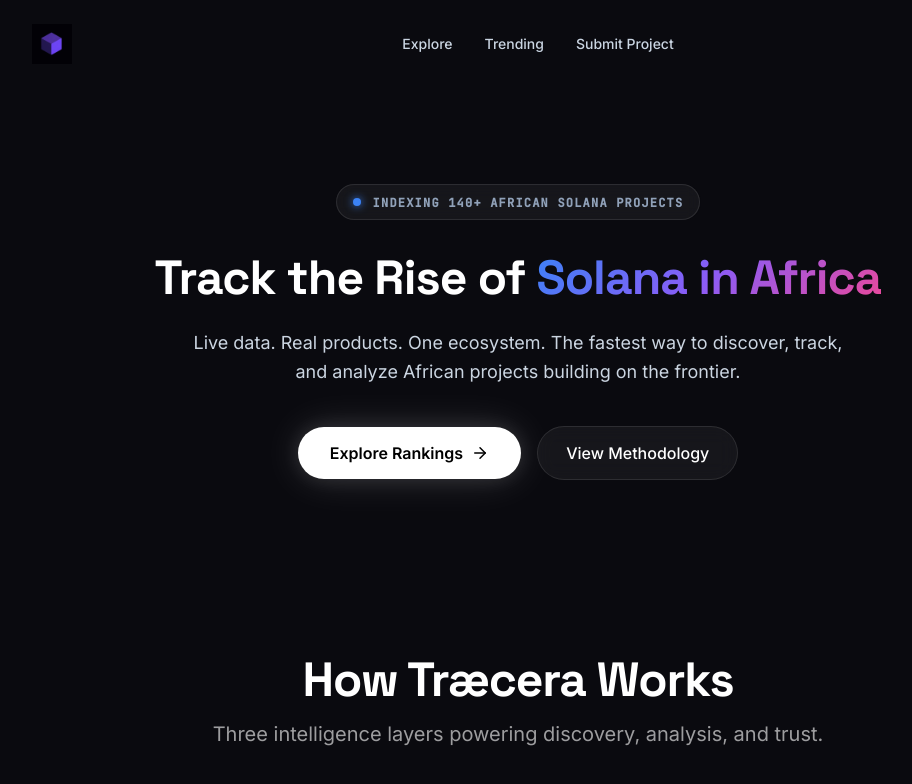
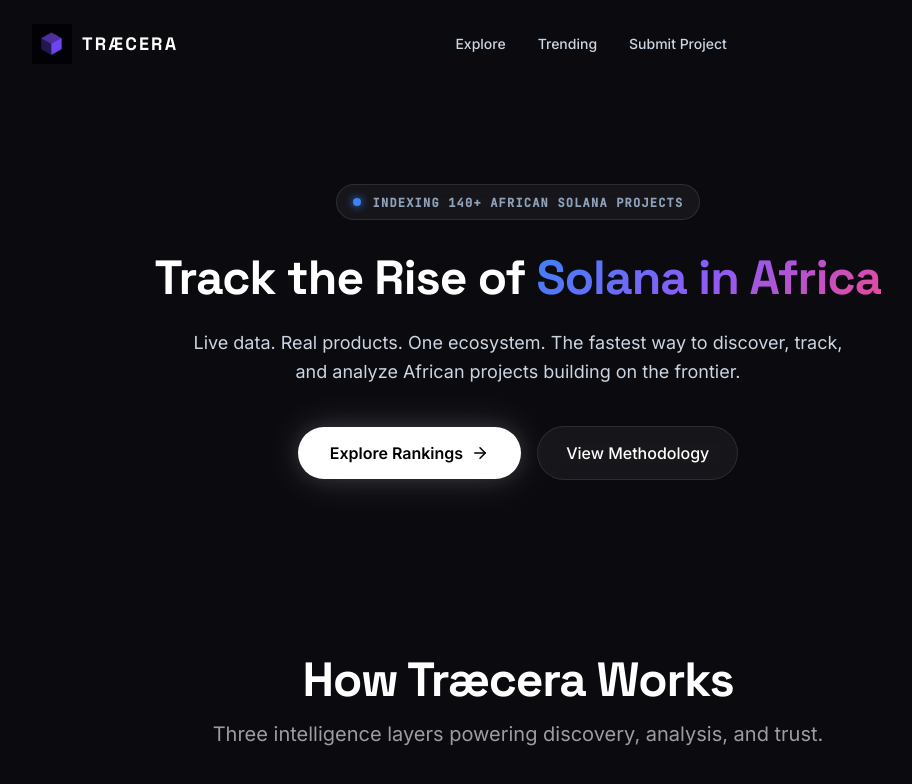
Before and after one commit to dexdivine9-source/Tr-cera, a React (Vite) app: page / in a window 1280 px wide. Shown: the top 784 px of the page, without its empty margins (252-1164 px from the left). Built offline with nearby package versions, Linux system fonts and the light colour scheme.

Commit message:
feat: add TRÆCERA product name beside logo in navbar

```diff
--- a/src/components/Navbar.tsx
+++ b/src/components/Navbar.tsx
@@ -11,8 +11,9 @@
 export function Navbar({ onExplore, onSubmit, onOpenMenu, LogoIcon }: NavbarProps) {
   return (
     <header className="flex justify-between items-center py-6 mb-12 max-w-6xl mx-auto px-6 w-full">
-      <div className="flex items-center cursor-pointer select-none" onClick={onExplore}>
+      <div className="flex items-center gap-2.5 cursor-pointer select-none" onClick={onExplore}>
         <LogoIcon className="" size={40} />
+        <span className="text-white font-bold text-lg tracking-[0.12em] font-display">TRÆCERA</span>
       </div>
 
       {/* Desktop Navigation: Visible only on lg (1024px) and up — aligned with sidebar desktop breakpoint */}
```
